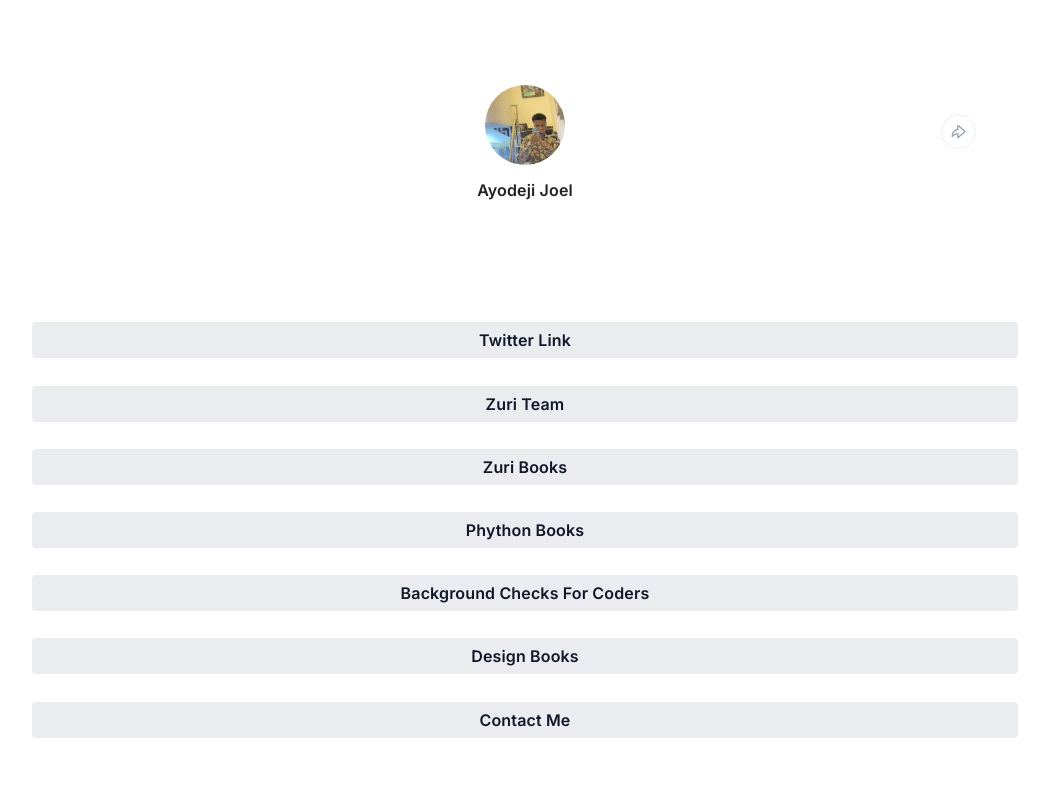
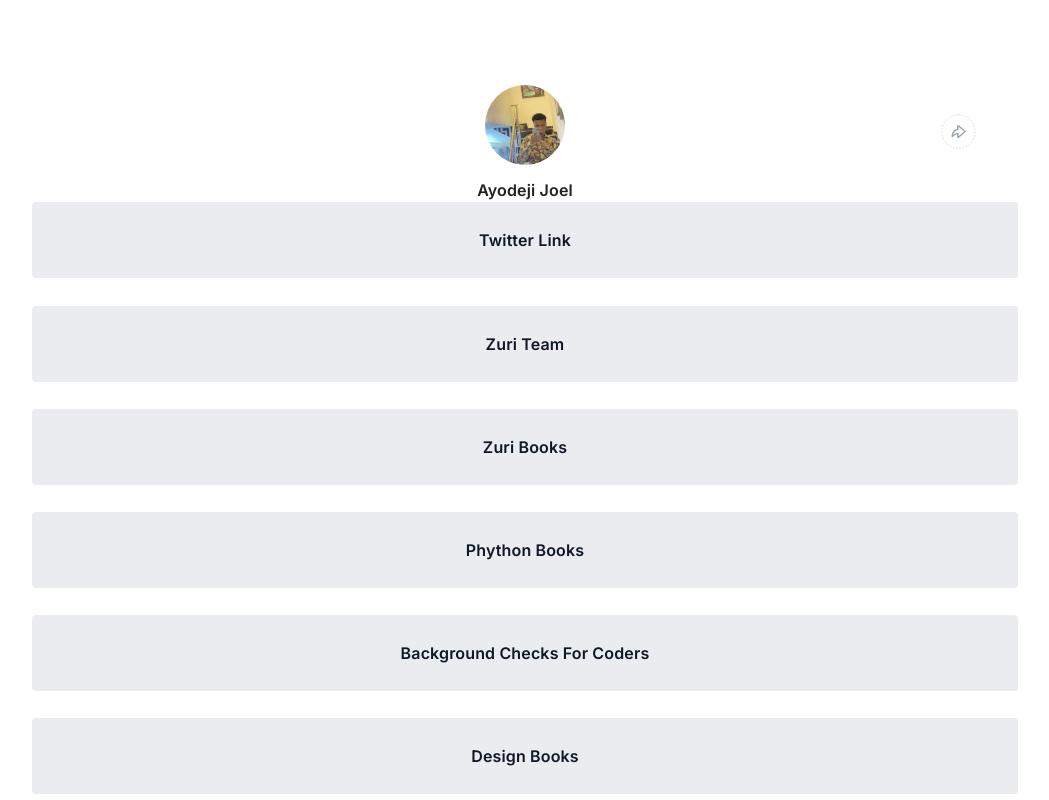
Before and after one commit to boiOctave/hngsocialtree, a React (Create React App) app: page / in a window 1280 px wide. Shown: the top 800 px of the page, without its empty margins (115-1164 px from the left). Built offline with nearby package versions, Linux system fonts and the light colour scheme.

Commit message:
style: increased button height

```diff
--- a/src/components/Body/Links.js
+++ b/src/components/Body/Links.js
@@ -18,11 +18,11 @@ const Links = ({ name, id, link, title }) => {
                 textTransform: 'capitalize',
                 width: '80%',
                 height: '76px',
-
+                padding: '26px 16px',
                 backgroundColor: '#EAECF0',
                 color: '#101828',
                 fontWeight: '700',
-                fontSize: '16x',
+                fontSize: '18x',
                 fontFamily: `'Inter', sans-serif`,
 
                 '&:hover': {
```
